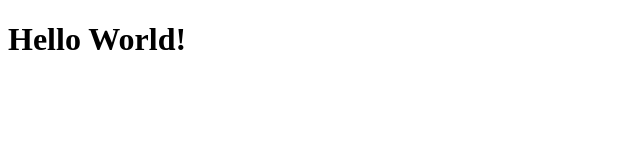
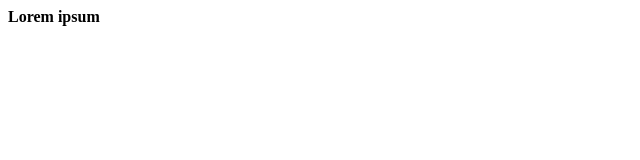
Before and after one commit to lbiro/git_test, a plain HTML site: page index.html in a window 1280 px wide. Shown: the whole page, without its empty margins (0-640 px from the left). Drawn offline with Linux system fonts and the light colour scheme.

Commit message:
Edit index.html

```diff
--- a/index.html
+++ b/index.html
@@ -1,11 +1,13 @@
 <!DOCTYPE html>
 <html lang="en">
-  <head>
+
+<head>
     <meta charset="UTF-8">
     <title>My First Webpage</title>
-  </head>
+</head>
 
-  <body>
-    <h1>Hello World!</h1>
-  </body>
+<body>
+    <strong>Lorem ipsum</strong>
+</body>
+
 </html>
```
